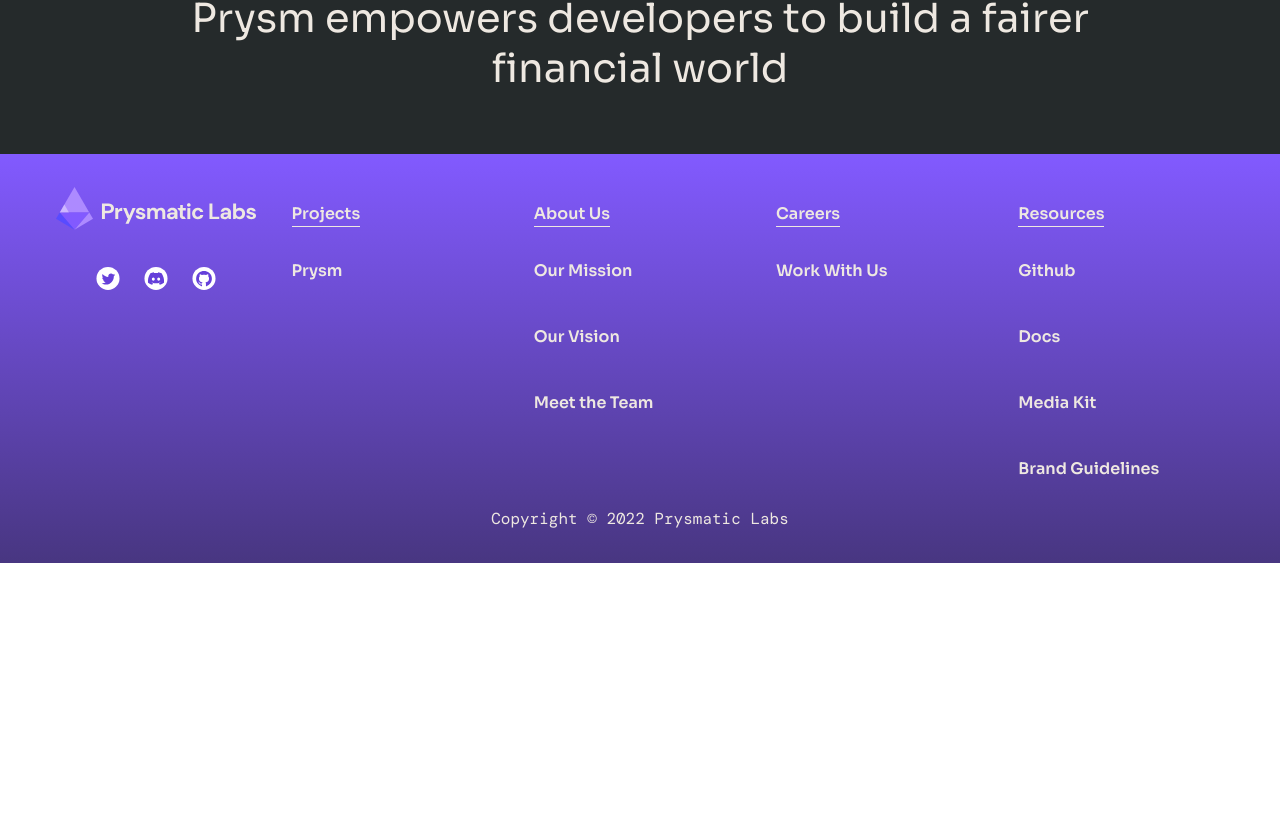
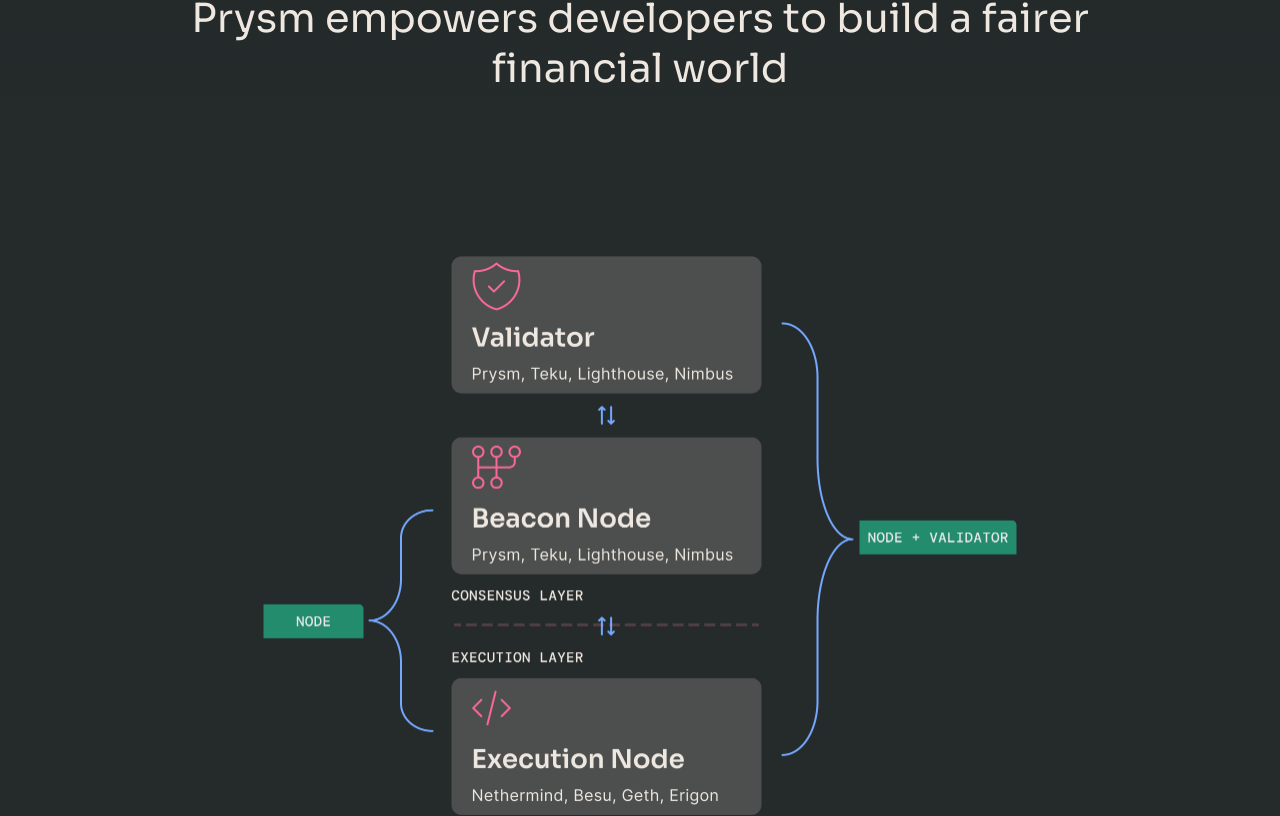
Before and after one commit to Nagalsky/prysmatic, a Next.js app: page / in a window 1280 px wide. Shown: the part 1125-1941 px from the top of the page. Before the commit the page ends 1688 px from the top, so only its background shows below. Built offline with nearby package versions, Linux system fonts and the light colour scheme.

Commit message:
fix footer gradient

```diff
--- a/components/footer.js
+++ b/components/footer.js
@@ -5,7 +5,7 @@
   return (
     <footer
       {...restProps}
-      className="bg-gradient-to-b from-[#825aff] to-[#483681] text-semi-white py-[20px] md:py-8"
+      className="bg-footer-gradient text-semi-white py-[20px] md:py-8"
     >
       <div className="container">
         <div className="grid md:grid-cols-[200px_1fr] xxl:grid-cols-2 gap-9 xxl:gap-0">
--- a/components/prysm-open-source.js
+++ b/components/prysm-open-source.js
@@ -1,4 +1,6 @@
 import React from 'react'
+import Image from 'next/image'
+import banner from '../assets/images/open-source-banner.png'
 
 export default function PrysmOpenSource({ ...restProps }) {
   return (
@@ -13,9 +15,22 @@
           Globally
           <span className="xl:block">Accessible</span>
         </h2>
-        <h3 className="font-lead text-[20px] sm:text-[26px] md:text-[30px] lg:text-[40px] mx-auto max-w-[920px] leading-[1.25]">
+        <h3 className="font-lead text-[20px] sm:text-[26px] md:text-[30px] lg:text-[40px] mx-auto max-w-[920px] leading-[1.25] mb-[40px] md:mb-16">
           Prysm empowers developers to build a fairer financial world
         </h3>
+
+        <div className="mb-[20px] max-w-[754px] mx-auto">
+          <Image
+            src={banner}
+            alt="banner"
+            title="banner"
+            width="100%"
+            height="100%"
+            layout="responsive"
+            objectFit="contain"
+            priority={10}
+          />
+        </div>
       </div>
     </section>
   )
--- a/tailwind.config.js
+++ b/tailwind.config.js
@@ -46,6 +46,9 @@
         'gradient-via': '#252a2b',
         'gradient-end': '#484b4b',
       },
+      backgroundImage: {
+        'footer-gradient': 'linear-gradient(113deg, #825aff 1%, #483681 92%)',
+      },
     },
   },
   plugins: [],
```
Also changed, not shown: assets/images/open-source-banner.png (added).
